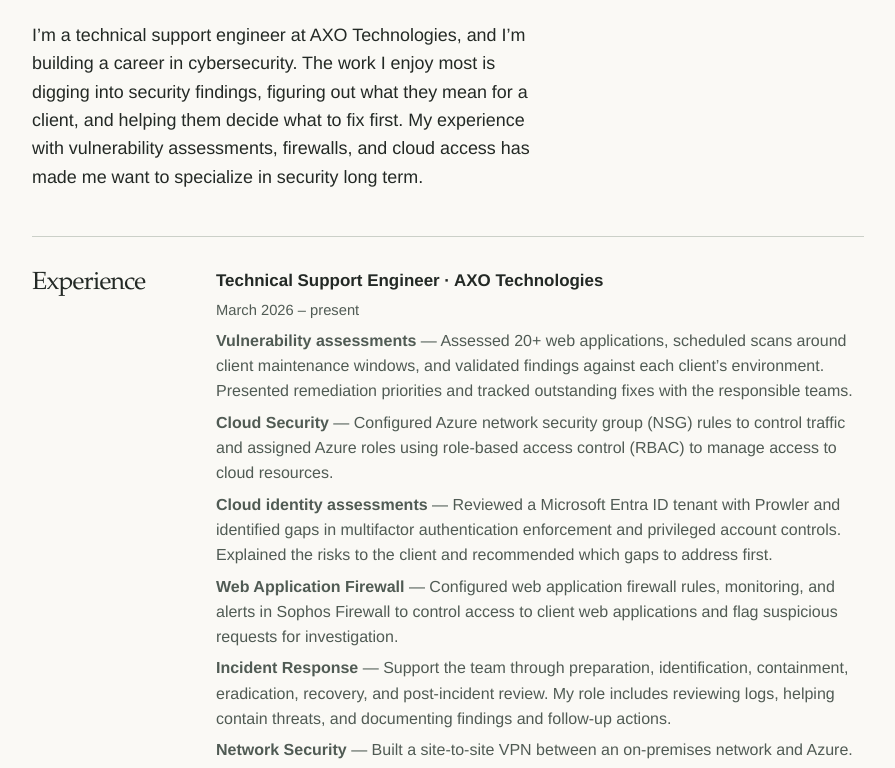
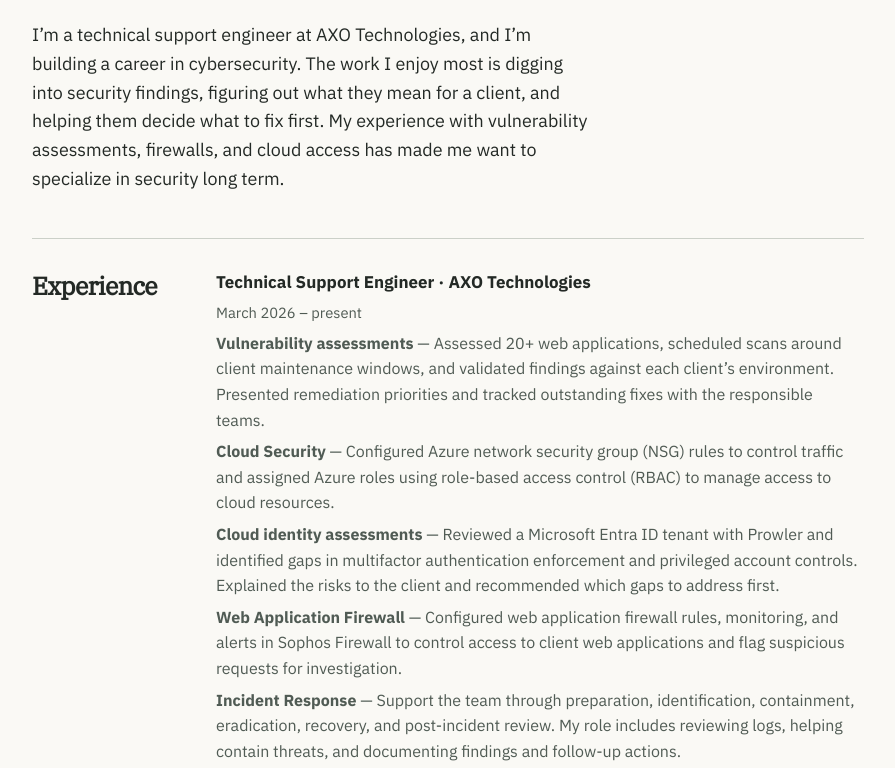
Before and after one commit to ahmad-muslim/ahmad-muslim.github.io, a plain HTML site: page index.html in a window 1280 px wide. Shown: the part 232-1000 px from the top of the page, without its empty margins (192-1087 px from the left). Drawn offline with Linux system fonts and the light colour scheme.

Commit message:
Update meta description and font styles in index.html

```diff
--- a/index.html
+++ b/index.html
@@ -3,8 +3,11 @@
 <head>
   <meta charset="utf-8">
   <meta name="viewport" content="width=device-width, initial-scale=1">
-  <meta name="description" content="Ahmad Muslim’s portfolio of cybersecurity work, network operations and software projects in Kuala Lumpur.">
+  <meta name="description" content="Ahmad Muslim’s portfolio of cybersecurity work, network operations, and projects in Kuala Lumpur.">
   <title>Ahmad Muslim — Portfolio</title>
+  <link rel="preconnect" href="https://fonts.googleapis.com">
+  <link rel="preconnect" href="https://fonts.gstatic.com" crossorigin>
+  <link href="https://fonts.googleapis.com/css2?family=IBM+Plex+Sans:wght@400;600;700&family=IBM+Plex+Serif:wght@400&display=swap" rel="stylesheet">
   <style>
     :root {
       color-scheme: light;
@@ -17,12 +20,12 @@
     * { box-sizing: border-box; }
     body {
       margin: 0; background: var(--paper); color: var(--ink);
-      font: 1rem/1.58 "Helvetica Neue", system-ui, sans-serif;
+      font: 1rem/1.6 "IBM Plex Sans", system-ui, sans-serif;
     }
     main, footer { width: min(52rem, calc(100% - 3rem)); margin-inline: auto; }
     header { padding: clamp(3rem, 9vw, 6rem) 0 2.8rem; }
     h1, h2, h3, p { margin: 0; }
-    h1, h2 { font-family: "Iowan Old Style", "Palatino Linotype", Palatino, Georgia, serif; font-weight: 400; }
+    h1, h2 { font-family: "IBM Plex Serif", Georgia, serif; }
     h1 { font-size: clamp(3.1rem, 9vw, 5.7rem); letter-spacing: -.055em; line-height: 1.06; }
     header .role { margin: .7rem 0 1.5rem; color: var(--green); }
     header .intro { max-width: 52ch; font-size: 1.12rem; }
```
